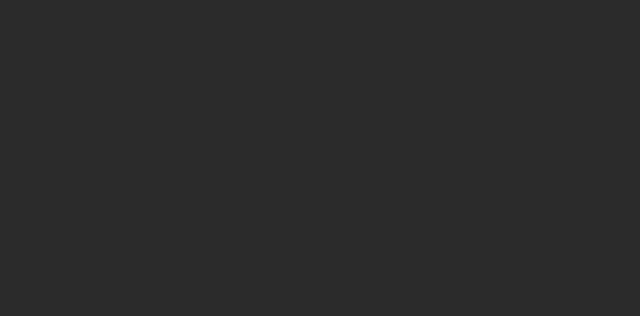
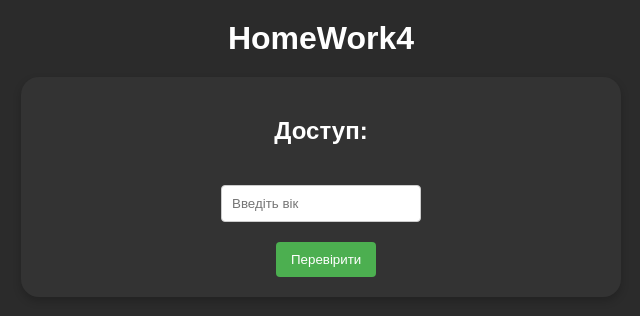
Before and after one commit to Qurence/lessonsJS, a plain HTML site: page Lesson4/HomeWork/index.html in a window 1280 px wide. Shown: the whole page, without its empty margins (319-959 px from the left). Drawn offline with Linux system fonts and the light colour scheme.

Commit message:
Finished HomeWork_4

```diff
--- a/Lesson4/HomeWork/index.html
+++ b/Lesson4/HomeWork/index.html
@@ -1,11 +1,17 @@
 <!DOCTYPE html>
 <html lang="en">
+
 <head>
   <meta charset="UTF-8">
   <meta http-equiv="X-UA-Compatible" content="IE=edge">
   <meta name="viewport" content="width=device-width, initial-scale=1.0">
   <title>HomeWork4</title>
   <style>
+    * {
+      box-sizing: border-box;
+      margin: 0;
+      padding: 0;
+    }
     body {
       font-family: Arial, sans-serif;
       background-color: #2b2b2b;
@@ -13,12 +19,67 @@
       margin: 0;
       padding: 20px;
     }
+
     h1 {
       color: #ffffff;
+      padding-bottom: 20px;
+    }
+
+    h2.acces {
+      color: #ffffff;
+      font-size: 24px;
+      margin-top: 20px;
+    }
+
+    input.input_age {
+      width: 200px;
+      padding: 10px;
+      margin-top: 20px;
+      border: 1px solid #ccc;
+      border-radius: 4px;
+    }
+
+    button {
+      padding: 10px 15px;
+      margin-left: 10px;
+      background-color: #4CAF50;
+      color: white;
+      border: none;
+      border-radius: 4px;
+      cursor: pointer;
+      width: 100px;
+    }
+
+    .container {
+      max-width: 600px;
+      margin: 0 auto;
+      text-align: center;
+    }
+
+    .container2 {
+      border-radius: 18px;
+      display: flex;
+      flex-direction: column;
+      align-items: center;
+      gap: 20px;
+      background-color: #333;
+      padding: 20px;
+      box-shadow: 0 4px 8px rgba(0, 0, 0, 0.2);
     }
   </style>
 </head>
+
 <body>
-    <script src="./js/script.js" ></script>
+  <div class="container">
+    <h1>HomeWork4</h1>
+    <div class="container2">
+      <h2 class="acces">Доступ:</h2>
+      <input type="text" name="age" class="input_age" placeholder="Введіть вік">
+      <button>Перевірити</button>
+    </div>
+  </div>
+
+  <script src="./js/script.js"></script>
 </body>
+
 </html>
--- a/Lesson4/HomeWork/js/script.js
+++ b/Lesson4/HomeWork/js/script.js
@@ -0,0 +1,62 @@
+// Перепишіть функцію, використовуючи '?' або '||'
+
+// function checkAge(age) {
+// if (age > 18) {
+// return true;
+// } else {
+// return confirm('Батьки дозволили?');
+// }
+// }
+
+const checkAge = (age) => (age > 18) ? true : confirm('Батьки дозволили?');
+
+// const age = prompt("Введіть ваш вік:");
+
+const button_confirm = document.querySelector('button');
+const acces = document.querySelector('h2.acces');
+button_confirm.addEventListener("click", () => {
+    const age = document.querySelector('input[class="input_age"]').value;
+    (checkAge(age)) ? acces.textContent = "Доступ дозволено" : acces.textContent = "Доступ заборонено" ;
+}
+);
+
+
+//-------------------------------------------
+
+// Напишіть функцію min(a, b), яка повертає менше з двох чисел a та b
+
+// function min (a, b) {
+//     return (a < b) ? a : b;
+// }
+
+// a = 2;
+// b = 1;
+
+// console.log(`Меньше число: ${min(a, b)}`);
+
+// -----------------------------
+
+// Перепишіть з використанням стрілкових функцій
+// Замініть Функціональні Вирази на стрілкові функції у коді нижче:
+
+// function ask(question, yes, no) {
+// if (confirm(question)) yes();
+// else no();
+// }
+// ask(
+// "Ви згодні?"
+// ,
+// function() { alert("Ви погодились."); },
+// function() { alert("Ви скасували виконання."); }
+// );
+
+// const ask = (question, yes, no) => {
+//     // if (confirm(question)) yes();
+//     // else no();
+//     confirm(question) ? yes() : no();
+// }
+// ask(
+//     "Ви згодні?",
+//     () => alert("Ви погодились."),
+//     () => alert("Ви скасували виконання.")
+// );
```
Lines whose indentation alone changed are shown as unchanged.
